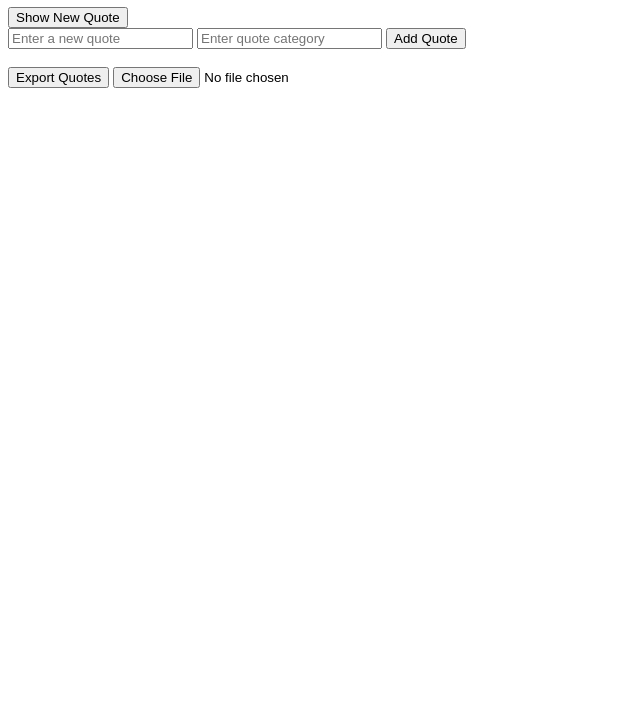
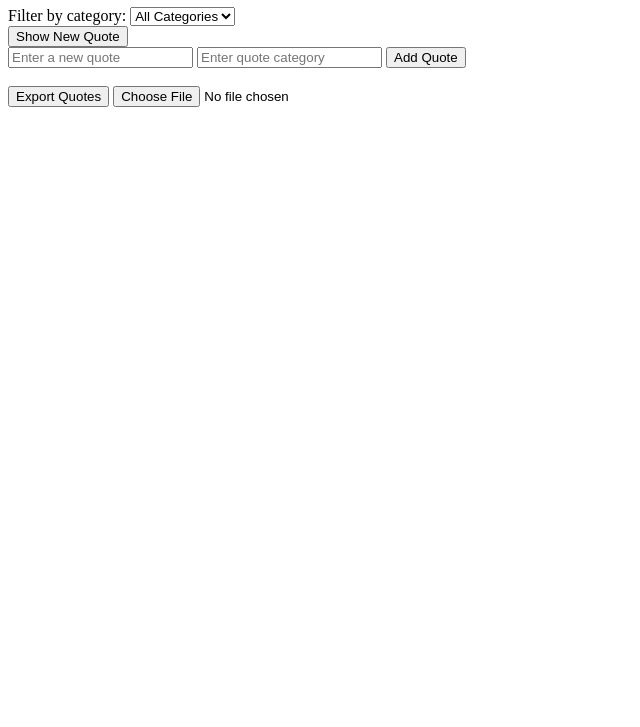
Before and after one commit to NeoFrontendDev/alx_fe_javascript, a plain HTML site: page dom-manipulation/index.html in a window 1280 px wide. Shown: the part 73-800 px from the top of the page, without its empty margins (0-640 px from the left). Drawn offline with Linux system fonts and the light colour scheme.

Commit message:
Update index.html

```diff
--- a/dom-manipulation/index.html
+++ b/dom-manipulation/index.html
@@ -8,6 +8,12 @@
 
     <body>
         <h1>Dynamic Quote Generator</h1>
+
+        <label for="categoryFilter">Filter by category:</label>
+        <select id="categoryFilter" onchange="filterQuotes()">
+        <option value="all">All Categories</option>
+        </select>
+
         <div id="quoteDisplay"></div>
         <button id="newQuote">Show New Quote</button>
 
```
